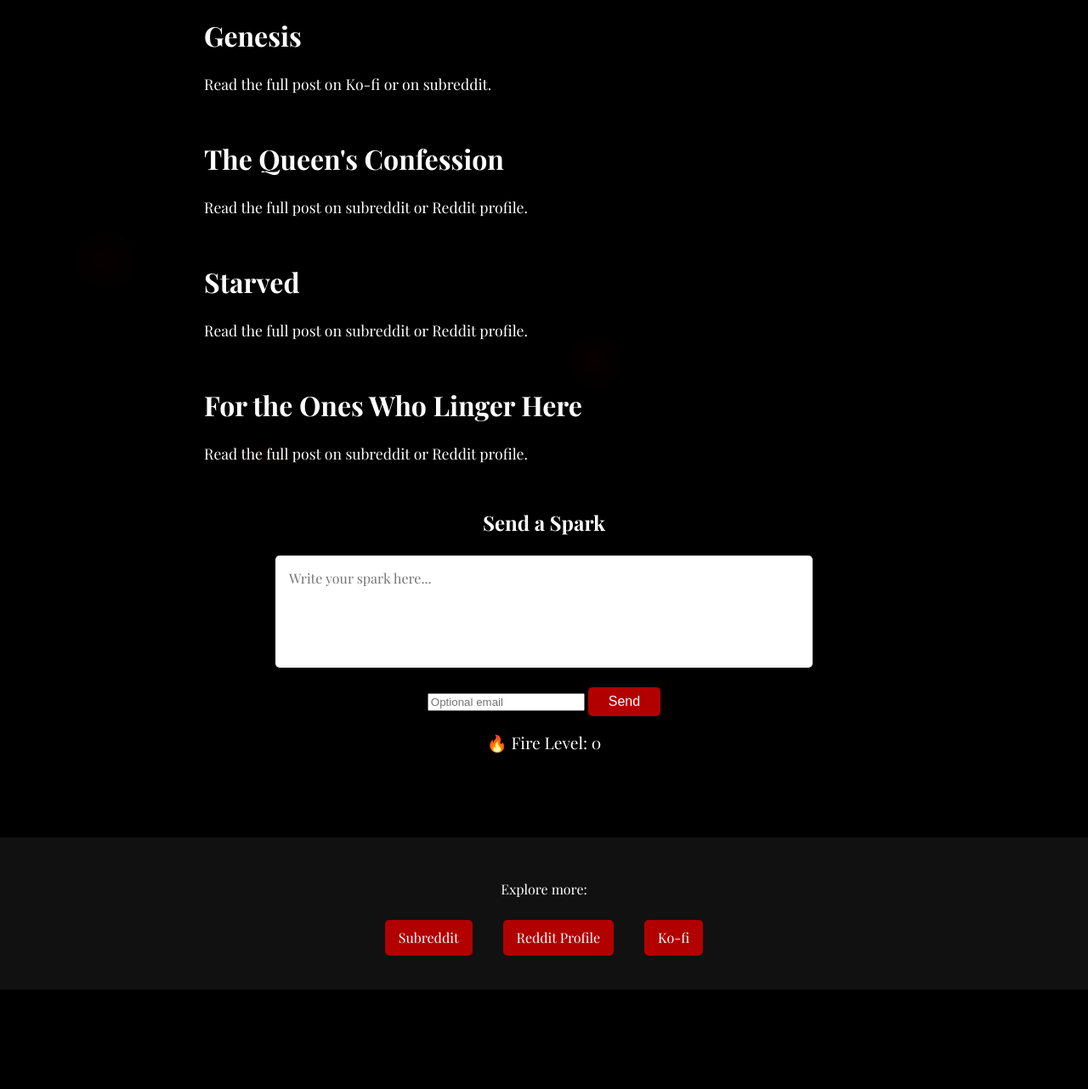
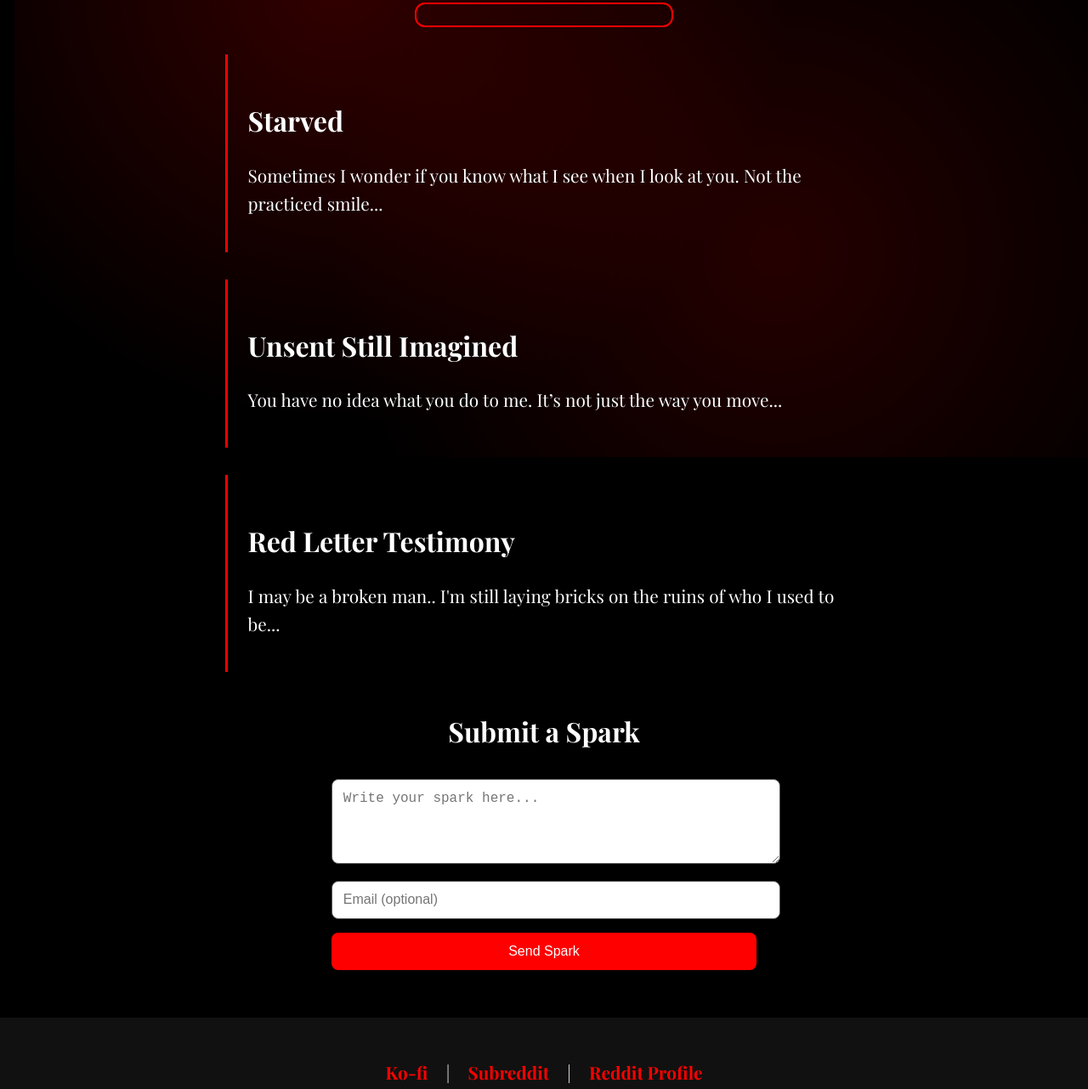
Before and after one commit to readthatagain/Landing-Page-, a plain HTML site: page index.html in a window 1280 px wide. Shown: the part 254-1536 px from the top of the page at 85% size. Before the commit the page ends 1419 px from the top, so only its background shows below. Drawn offline with nearby package versions, Linux system fonts and the light colour scheme.

Commit message:
Update index.html

```diff
--- a/index.html
+++ b/index.html
@@ -3,249 +3,232 @@
 <head>
 <meta charset="UTF-8">
 <meta name="viewport" content="width=device-width, initial-scale=1.0">
-<title>RTA — Read That Again</title>
+<title>Read That Again</title>
 <link href="https://fonts.googleapis.com/css2?family=Playfair+Display:wght@400;700&display=swap" rel="stylesheet">
 <style>
-  /* General Styles */
   body {
     margin: 0;
-    padding: 0;
     font-family: 'Playfair Display', serif;
-    background-color: #000;
-    color: #fff;
-    line-height: 1.6;
+    background: black;
+    color: white;
     overflow-x: hidden;
   }
 
-  a {
-    color: #fff;
-    text-decoration: none;
+  /* Red smoke background */
+  body::before {
+    content: '';
+    position: fixed;
+    top: 0; left: 0;
+    width: 100%; height: 100%;
+    background: radial-gradient(circle at 30% 30%, rgba(255,0,0,0.2), transparent 50%),
+                radial-gradient(circle at 70% 70%, rgba(255,0,0,0.15), transparent 50%);
+    animation: smokeMove 60s linear infinite;
+    z-index: -1;
+  }
+
+  @keyframes smokeMove {
+    0% { transform: translate(0,0);}
+    50% { transform: translate(100px,-50px);}
+    100% { transform: translate(0,0);}
   }
 
   header {
     text-align: center;
-    padding: 2rem 1rem;
+    padding: 2rem;
   }
 
-  header h1 {
+  h1 {
     font-size: 3rem;
     margin-bottom: 0.5rem;
   }
 
-  nav {
-    display: flex;
-    justify-content: center;
-    gap: 2rem;
-    margin-bottom: 2rem;
-    flex-wrap: wrap;
+  h2 {
+    font-size: 2rem;
+    margin-top: 2rem;
   }
 
-  nav a {
-    font-weight: bold;
+  p {
+    font-size: 1.3rem;
+    line-height: 1.6;
+    margin: 1rem 0;
+  }
+
+  .post-snippet {
+    margin: 2rem auto;
+    padding: 1.5rem;
+    max-width: 700px;
+    border-left: 3px solid red;
+    cursor: pointer;
+    transition: all 0.3s ease;
+  }
+
+  .post-snippet:hover {
+    transform: scale(1.02);
+    box-shadow: 0 0 20px red;
+  }
+
+  footer {
+    background: #111;
+    padding: 2rem;
+    text-align: center;
     font-size: 1.2rem;
   }
 
-  main {
-    max-width: 800px;
-    margin: auto;
-    padding: 0 1rem 4rem 1rem;
-  }
-
-  section.post {
-    margin-bottom: 3rem;
-  }
-
-  section.post h2 {
-    font-size: 2rem;
-    margin-bottom: 0.5rem;
-  }
-
-  section.post p {
-    font-size: 1.1rem;
-    margin-bottom: 1rem;
-  }
-
-  /* Footer */
-  footer {
-    text-align: center;
-    padding: 2rem 1rem;
-    background: #111;
-    position: relative;
-  }
-
   footer a {
-    display: inline-block;
-    margin: 0.5rem 1rem;
-    padding: 0.5rem 1rem;
-    background: #b20000;
-    color: #fff;
-    border-radius: 5px;
+    color: red;
+    text-decoration: none;
+    margin: 0 1rem;
+    font-weight: bold;
     transition: 0.3s;
   }
 
   footer a:hover {
-    background: #ff0000;
-    transform: scale(1.05);
+    text-shadow: 0 0 10px red;
   }
 
-  /* Red Smoke */
-  #red-smoke {
-    position: fixed;
-    top: 0;
-    left: 0;
-    width: 100%;
-    height: 100%;
-    pointer-events: none;
-    z-index: -1;
+  /* Fire meter */
+  .fire-meter-container {
+    width: 300px;
+    height: 25px;
+    border: 2px solid red;
+    margin: 2rem auto;
+    border-radius: 12px;
     overflow: hidden;
   }
 
-  .smoke {
-    position: absolute;
-    width: 120px;
-    height: 120px;
-    background: radial-gradient(circle, rgba(255,0,0,0.15) 0%, rgba(0,0,0,0) 70%);
-    border-radius: 50%;
-    animation: floatUp 20s linear infinite;
+  .fire-meter-fill {
+    width: 0%;
+    height: 100%;
+    background: linear-gradient(to right, #ff0000, #ff9900);
+    animation: flicker 1s infinite;
   }
 
-  @keyframes floatUp {
-    0% { transform: translateY(100vh) scale(0.5); opacity: 0.3; }
-    50% { opacity: 0.15; }
-    100% { transform: translateY(-50vh) scale(1.5); opacity: 0; }
+  @keyframes flicker {
+    0%, 100% {opacity: 1;}
+    50% {opacity: 0.8;}
   }
 
-  /* Spark Form */
-  #spark-form {
-    margin: 2rem 0;
+  /* Random quote popup */
+  #quotePopup {
+    position: fixed;
+    bottom: 20px;
+    left: 50%;
+    transform: translateX(-50%);
+    background: rgba(255,0,0,0.9);
+    padding: 1rem 2rem;
+    border-radius: 12px;
+    font-size: 1.2rem;
+    display: none;
+    z-index: 1000;
+  }
+
+  /* Spark form */
+  .spark-form {
+    margin: 3rem auto;
+    max-width: 500px;
     text-align: center;
   }
 
-  #spark-form textarea {
+  .spark-form input, .spark-form textarea, .spark-form button {
     width: 100%;
-    max-width: 600px;
-    height: 100px;
-    padding: 1rem;
-    border-radius: 5px;
-    border: none;
-    resize: none;
-    font-family: 'Playfair Display', serif;
+    padding: 0.8rem;
+    margin: 0.5rem 0;
     font-size: 1rem;
+    border-radius: 8px;
+    border: 1px solid #555;
   }
 
-  #spark-form input[type="submit"] {
-    margin-top: 1rem;
-    padding: 0.5rem 1.5rem;
-    background: #b20000;
-    color: #fff;
+  .spark-form button {
+    background: red;
+    color: white;
     border: none;
-    border-radius: 5px;
     cursor: pointer;
-    font-size: 1rem;
+    transition: 0.3s;
   }
 
-  #spark-form input[type="submit"]:hover {
-    background: #ff0000;
+  .spark-form button:hover {
+    background: #ff3333;
   }
-
-  /* Fire Meter */
-  #fire-meter {
-    text-align: center;
-    font-size: 1.2rem;
-    margin-top: 1rem;
-  }
-
 </style>
 </head>
 <body>
 
-<!-- Red Smoke Effect -->
-<div id="red-smoke">
-  <div class="smoke" style="left:5%; animation-delay:0s;"></div>
-  <div class="smoke" style="left:20%; animation-delay:4s;"></div>
-  <div class="smoke" style="left:35%; animation-delay:8s;"></div>
-  <div class="smoke" style="left:50%; animation-delay:2s;"></div>
-  <div class="smoke" style="left:65%; animation-delay:6s;"></div>
-  <div class="smoke" style="left:80%; animation-delay:10s;"></div>
+<header>
+  <h1>Read That Again</h1>
+  <p>Unsent. Unread. But always felt.</p>
+</header>
+
+<div class="fire-meter-container">
+  <div class="fire-meter-fill" id="fireFill"></div>
 </div>
 
-<header>
-  <h1>RTA — Read That Again</h1>
-  <nav>
-    <a href="https://www.reddit.com/r/readthatagain/s/QGXPXB8zLT" target="_blank">Subreddit</a>
-    <a href="https://www.reddit.com/u/Important-Fig600/s/I8I4siN93I" target="_blank">Reddit Profile</a>
-    <a href="https://ko-fi.com/Important-Fig600" target="_blank">Ko-fi</a>
-  </nav>
-</header>
+<div class="post-snippet" onclick="window.open('https://www.reddit.com/r/readthatagain/', '_blank')">
+  <h2>Starved</h2>
+  <p>Sometimes I wonder if you know what I see when I look at you. Not the practiced smile...</p>
+</div>
 
-<main>
-  <!-- Example Post -->
-  <section class="post">
-    <h2>Genesis</h2>
-    <p>Read the full post on <a href="https://ko-fi.com/Important-Fig600" target="_blank">Ko-fi</a> or on <a href="https://www.reddit.com/r/readthatagain/s/QGXPXB8zLT" target="_blank">subreddit</a>.</p>
-  </section>
+<div class="post-snippet" onclick="window.open('https://www.reddit.com/user/YourRedditProfile', '_blank')">
+  <h2>Unsent Still Imagined</h2>
+  <p>You have no idea what you do to me. It’s not just the way you move...</p>
+</div>
 
-  <section class="post">
-    <h2>The Queen's Confession</h2>
-    <p>Read the full post on <a href="https://www.reddit.com/r/readthatagain/s/QGXPXB8zLT" target="_blank">subreddit</a> or <a href="https://www.reddit.com/u/Important-Fig600/s/I8I4siN93I" target="_blank">Reddit profile</a>.</p>
-  </section>
+<div class="post-snippet" onclick="window.open('https://www.ko-fi.com/YourKoFiPage', '_blank')">
+  <h2>Red Letter Testimony</h2>
+  <p>I may be a broken man.. I'm still laying bricks on the ruins of who I used to be...</p>
+</div>
 
-  <section class="post">
-    <h2>Starved</h2>
-    <p>Read the full post on <a href="https://www.reddit.com/r/readthatagain/s/QGXPXB8zLT" target="_blank">subreddit</a> or <a href="https://www.reddit.com/u/Important-Fig600/s/I8I4siN93I" target="_blank">Reddit profile</a>.</p>
-  </section>
-
-  <section class="post">
-    <h2>For the Ones Who Linger Here</h2>
-    <p>Read the full post on <a href="https://www.reddit.com/r/readthatagain/s/QGXPXB8zLT" target="_blank">subreddit</a> or <a href="https://www.reddit.com/u/Important-Fig600/s/I8I4siN93I" target="_blank">Reddit profile</a>.</p>
-  </section>
-
-  <!-- Spark Submission Form -->
-  <section id="spark-form">
-    <h2>Send a Spark</h2>
-    <form action="https://formspree.io/f/xyznjkpl" method="POST">
-      <textarea name="spark" placeholder="Write your spark here..."></textarea><br>
-      <input type="email" name="email" placeholder="Optional email">
-      <input type="submit" value="Send">
-    </form>
-    <div id="fire-meter">🔥 Fire Level: <span id="fire-count">0</span></div>
-  </section>
-</main>
+<div class="spark-form">
+  <h2>Submit a Spark</h2>
+  <textarea id="sparkText" placeholder="Write your spark here..." rows="4"></textarea>
+  <input type="email" id="sparkEmail" placeholder="Email (optional)">
+  <button onclick="submitSpark()">Send Spark</button>
+</div>
 
 <footer>
-  <p>Explore more:</p>
-  <a href="https://www.reddit.com/r/readthatagain/s/QGXPXB8zLT" target="_blank">Subreddit</a>
-  <a href="https://www.reddit.com/u/Important-Fig600/s/I8I4siN93I" target="_blank">Reddit Profile</a>
-  <a href="https://ko-fi.com/Important-Fig600" target="_blank">Ko-fi</a>
+  <p>
+    <a href="https://www.ko-fi.com/YourKoFiPage" target="_blank">Ko-fi</a> |
+    <a href="https://www.reddit.com/r/readthatagain/" target="_blank">Subreddit</a> |
+    <a href="https://www.reddit.com/user/YourRedditProfile" target="_blank">Reddit Profile</a>
+  </p>
 </footer>
 
+<div id="quotePopup"></div>
+
 <script>
-  // Fire Meter Counter
-  let fireCount = 0;
-  const fireCountEl = document.getElementById('fire-count');
-  const form = document.querySelector('#spark-form form');
-
-  form.addEventListener('submit', function(e) {
-    fireCount += 1;
-    fireCountEl.textContent = fireCount;
-  });
-
-  // Random quote display for sparks (example)
-  const sparks = [
-    "Every unread word holds a secret.",
-    "Slow burns leave the deepest marks.",
-    "Some confessions never need an address.",
-    "You are seen, even when silent."
+  const quotes = [
+    "You don’t move like someone chasing attention. You move like someone who already has it.",
+    "Sometimes the right words aren’t spoken, they’re felt.",
+    "You’re not asking to be held. You’re asking to be known.",
+    "Heads, she wins. Tails… she learns.",
+    "Good girl… Keep reading…",
+    "This isn’t about romance. It’s about recognition."
   ];
 
-  function randomSpark() {
-    const sparkDisplay = document.createElement('p');
-    sparkDisplay.style.fontStyle = 'italic';
-    sparkDisplay.textContent = sparks[Math.floor(Math.random() * sparks.length)];
-    document.getElementById('spark-form').appendChild(sparkDisplay);
+  // Random quote pop-up
+  function showQuote() {
+    const popup = document.getElementById('quotePopup');
+    const quote = quotes[Math.floor(Math.random()*quotes.length)];
+    popup.innerText = quote;
+    popup.style.display = 'block';
+    setTimeout(()=> {popup.style.display='none';}, 4000);
   }
 
-  setInterval(randomSpark, 15000); // every 15 seconds
+  setInterval(showQuote, 12000);
+
+  // Fire meter
+  let fireLevel = 0;
+  function submitSpark() {
+    const spark = document.getElementById('sparkText').value;
+    const email = document.getElementById('sparkEmail').value;
+    if(!spark) return alert("Write a spark first.");
+    fireLevel = Math.min(fireLevel + 10, 100);
+    document.getElementById('fireFill').style.width = fireLevel + '%';
+    document.getElementById('sparkText').value = '';
+    document.getElementById('sparkEmail').value = '';
+
+    // Optional: send to Formspree or your API
+    // fetch('https://formspree.io/f/yourFormID', {...})
+  }
 </script>
 
 </body>
```
